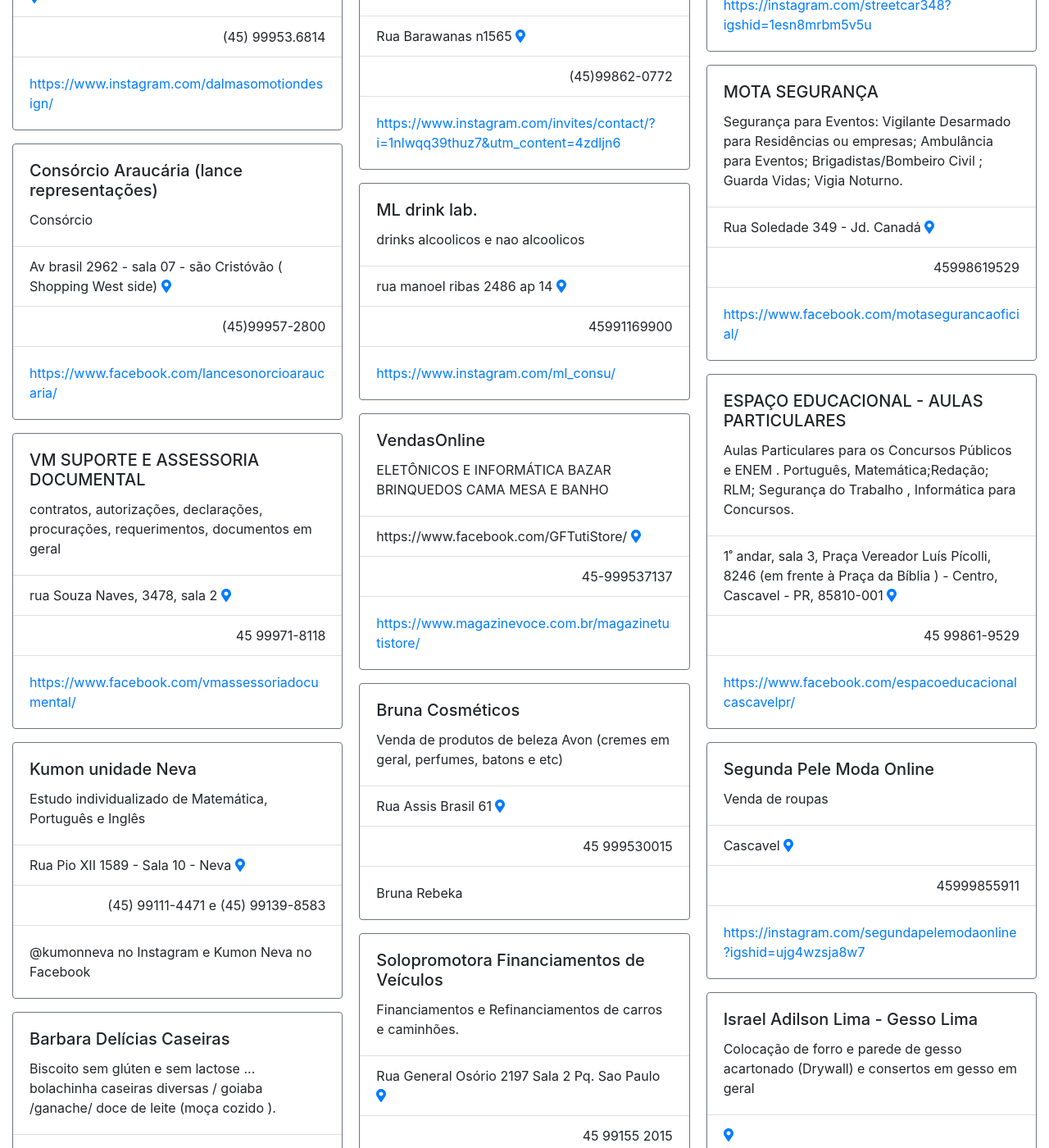
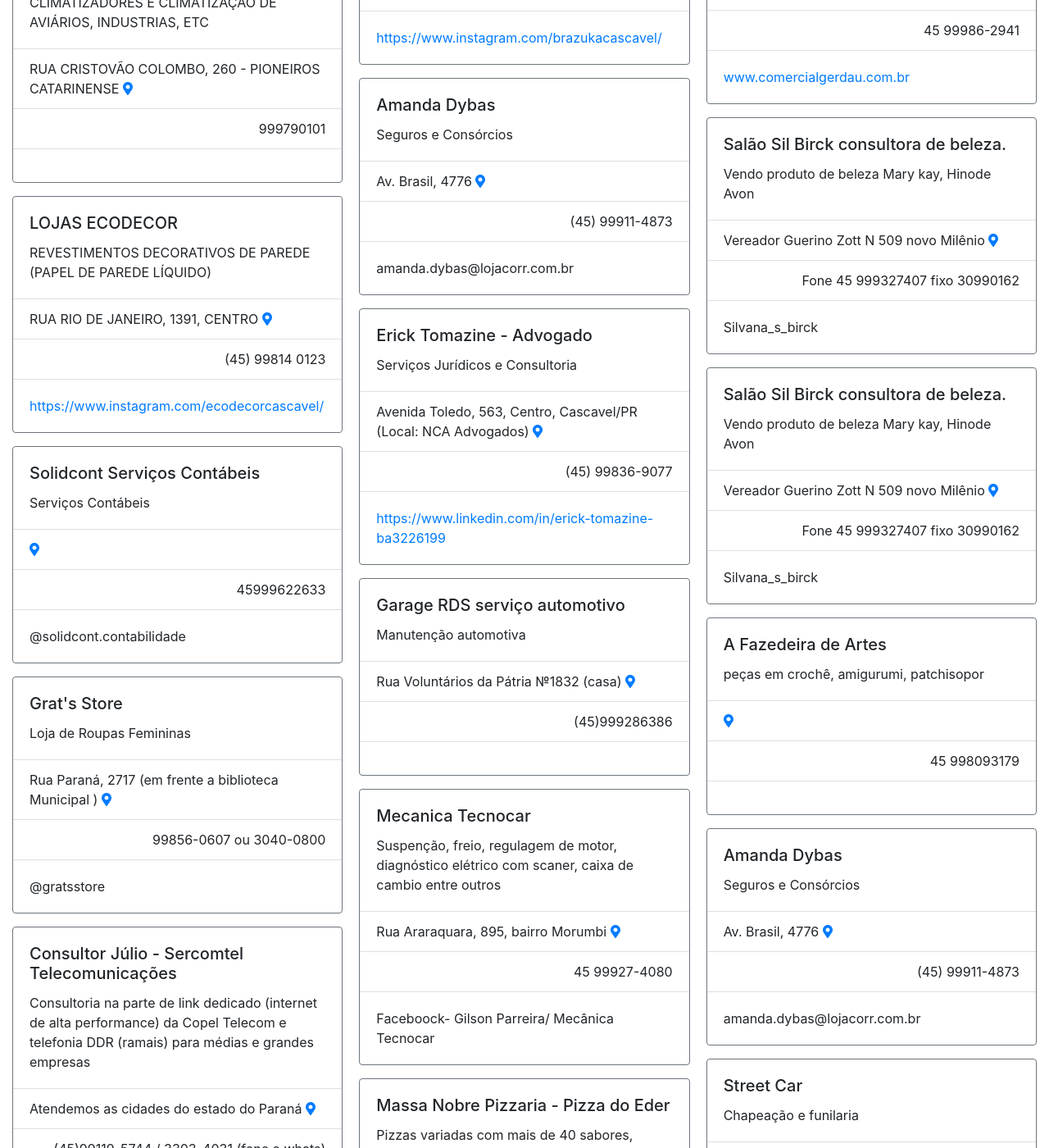
Before and after one commit to tetri/nib_negocio-solidario, a Jekyll site: the page built from index.html, in a window 1280 px wide and 1400 px high, scrolled down 1251 px. Shown: the whole window at 82% size. Built offline with Jekyll 4.4.1, drawn with Linux system fonts in a browser that asks for light colours; nearby versions of some CDN libraries; some of the changed text lies outside the part shown.

Commit message:
atualização de dados

```diff
--- a/_data/negocio-solidario.csv
+++ b/_data/negocio-solidario.csv
@@ -38,8 +38,10 @@
 09/04/2020 22:12:21,ESPAÇO EDUCACIONAL - AULAS PARTICULARES ,"Aulas Particulares para os Concursos Públicos e  ENEM . Português, Matemática;Redação;  RLM; Segurança do Trabalho , Informática para Concursos. ","1˚ andar, sala 3, Praça Vereador Luís Pícolli, 8246 (em frente à  Praça da Bíblia ) - Centro, Cascavel - PR, 85810-001",45 99861-9529 ,NÃO,https://www.facebook.com/espacoeducacionalcascavelpr/,Estou ciente.
 09/04/2020 22:14:52,MOTA SEGURANÇA ,Segurança para Eventos: Vigilante Desarmado  para Residências ou empresas; Ambulância para Eventos; Brigadistas/Bombeiro Civil ; Guarda Vidas; Vigia Noturno.,Rua Soledade 349  - Jd. Canadá ,45998619529,SIM,https://www.facebook.com/motasegurancaoficial/,Estou ciente.
 09/04/2020 22:20:41,Street Car,Chapeação e funilaria,"Rua: Maranhão, 348, Centro",459998035096,SIM,https://instagram.com/streetcar348?igshid=1esn8mrbm5v5u,Estou ciente.
+09/04/2020 22:27:40,Amanda Dybas ,Seguros e Consórcios ,"Av. Brasil,  4776",(45) 99911-4873,SIM,amanda.dybas@lojacorr.com.br,Estou ciente.
 09/04/2020 22:37:45,A Fazedeira de Artes ,"peças em crochê, amigurumi, patchisopor",,45 998093179,SIM,,Estou ciente.
 09/04/2020 22:39:08,Salão Sil Birck consultora de beleza.,"Vendo produto de beleza Mary kay, Hinode Avon",Vereador Guerino Zott N 509 novo Milênio,Fone 45 999327407 fixo 30990162,SIM,Silvana_s_birck,Estou ciente.
+09/04/2020 22:39:22,Salão Sil Birck consultora de beleza.,"Vendo produto de beleza Mary kay, Hinode Avon",Vereador Guerino Zott N 509 novo Milênio,Fone 45 999327407 fixo 30990162,SIM,Silvana_s_birck,Estou ciente.
 09/04/2020 22:40:32,Dauger vendas Gerdau,aços em geral e corte dobra ,"R: Alexandre Gusmão, 1402",45 99986-2941,SIM,www.comercialgerdau.com.br,Estou ciente.
 09/04/2020 22:44:01,Solares Móveis Planejados - Edson Reis Conceição,Marcenaria,Atendimento à domicílio,45 99961-4563,SIM,@solaresmoveisplanejados (instagram) / @edsonreistibiu (facebook),Estou ciente.
 09/04/2020 22:50:32,Jada Confecções,Roupas: Masculino e Feminino,"Rua Presidente Kennedy, 599 Centro",9 9804 0006,SIM,@jadaconfeccoes,Estou ciente.
@@ -115,6 +117,7 @@
 10/04/2020 11:18:16,Daniely Vollmann - Psicóloga para mulheres,Cuido da saúde emocional das mulheres e ajudo a manterem equilíbrio em todas as áreas da vida,"Rua Souza Naves, 3094 - Centro",(45) 99952-5758,SIM,https://www.instagram.com/psicologa.daniely,
 10/04/2020 12:07:54,Solopromotora Financiamentos de Veículos ,Financiamentos e Refinanciamentos de carros e caminhões.,Rua General Osório 2197 Sala 2 Pq. Sao Paulo,45 99155 2015,NÃO,www.solopromotora.com.br,
 10/04/2020 12:12:04,Bruna Cosméticos ,"Venda de produtos de beleza Avon (cremes em geral, perfumes, batons e etc)",Rua Assis Brasil 61,45 999530015,NÃO,Bruna Rebeka ,
+10/04/2020 12:12:20,Bruna Cosméticos ,"Venda de produtos de beleza Avon (cremes em geral, perfumes, batons e etc)",Rua Assis Brasil 61,45 999530015,NÃO,Bruna Rebeka ,
 10/04/2020 14:12:32,VendasOnline,ELETÔNICOS E INFORMÁTICA BAZAR BRINQUEDOS CAMA MESA E BANHO,https://www.facebook.com/GFTutiStore/,45-999537137,SIM,https://www.magazinevoce.com.br/magazinetutistore/,
 10/04/2020 14:41:33,ML drink lab.,drinks alcoolicos e nao alcoolicos ,rua manoel ribas 2486 ap 14,45991169900,SIM,https://www.instagram.com/ml_consu/,
 10/04/2020 14:53:36,Renata Rosa Ateliê,Aluguel de vestidos de festa para madrinhas e convidadas ,Rua Barawanas n1565,(45)99862-0772,NÃO,https://www.instagram.com/invites/contact/?i=1nlwqq39thuz7&utm_content=4zdljn6,
@@ -154,6 +157,7 @@
 12/04/2020 22:05:35,Eco Clean,Higienização De Veiculos a Seco,Cascavel Pr,45999376735,SIM,"Rua Targuinio Joslin Santos,335 Jardim Maria Luiza",
 12/04/2020 23:58:31,Fusion chapeacao e pintura de automoveis,Consertos e pinturas de automóveis ,Rua Cuiabá 4138,45 999294848,NÃO,Google fusion funilaria e pintura,
 13/04/2020 08:51:18,Uniformes e brindes KOPP,"Máscaras em tecido duplo, haste flexivel, abertura inferior entre os dois tecidos para colocar guardanapo, elásticos laterais, ","Rua Cuiabá 2781, esquina com visconde de Guarapuava",45 98803 0001,NÃO,www.brindeskopp.com.br,
+13/04/2020 09:17:17,Granflex marmores e esquadrias ,"Marmores, esquadrias, guarda corpo p escada e sacada, box para banheiro, espelhos e vidros ",Rua 13de Maio 1339 entre a Minas Gerais e Mato Grosso ,30382233,SIM,@granflex ,
 13/04/2020 09:17:38,Granflex marmores e esquadrias ,"Marmores, esquadrias, guarda corpo p escada e sacada, box para banheiro, espelhos e vidros ",Rua 13de Maio 1339 entre a Minas Gerais e Mato Grosso ,30382233,SIM,@granflex ,
 13/04/2020 09:45:31,Condor Estacionamento e Lava Car,"Estacionamento mensal, período e horista. Lava car, limpeza interna e externa, cera, higienização completa, polimento. Lavamos tapetes de empresas e residências. ","Rua João Pessoa,n 93- Centro",(45) 99315536,SIM,,
 13/04/2020 09:58:52,Clarisse de freitas,Sabão de álcool líquido e em pedra,R chopinzinho N70 Parque dos Ipês ,(45)991164673,NÃO,,
@@ -164,3 +168,13 @@
 13/04/2020 11:17:57,Consórcio Araucária (lance representações),Consórcio,Av brasil 2962 - sala 07 - são Cristóvão ( Shopping West side) ,(45)99957-2800,NÃO,https://www.facebook.com/lancesonorcioaraucaria/,
 13/04/2020 11:50:40,Dal'maso Motion Design,Animações publicitárias para redes sociais e TV. ,,(45) 99953.6814,NÃO,https://www.instagram.com/dalmasomotiondesign/,
 13/04/2020 12:14:05,Eliabe Betiato - Advogado,Serviços de assessoria e consultoria jurídica.,"Rua Paraná, n° 3986, sala 3, centro em Cascavel/PR",45 99965-2670,SIM,https://instagram.com/betiatoadvocacia?igshid=eyr3eezkjzwe,
+13/04/2020 13:08:29,CELIA R DIAS CORRETORA DE SEGUROS,SEGUROS( CASA - AUTOMOVEIS- VIDA )/CONSORCIO/ FINANCIAMENTO DE AUTOMÓVEIS/,RUA SOUZA NAVES 4081,4599242159,SIM,,
+13/04/2020 13:10:33,JLB Ind. Com. Enxovais Ltda,"Máscaras em tecido / Enxoval para cama, mesa e decoração para lojas de preço único / Matelassê  ","Manoel Ribas, 740",45 991359340,NÃO,,
+13/04/2020 13:24:21,Delícias da Rô,Bolos recheados decorados/bolachas caseiras,Bairro Canadá,45 999729104,SIM,Facebook Rosângela Ranzi/Instagram delicias__da__ro/Google Delícias da Rô,
+13/04/2020 13:46:00,Consultor Júlio - Sercomtel Telecomunicações,Consultoria na parte de link dedicado (internet de alta performance) da Copel Telecom e telefonia DDR (ramais) para médias e grandes empresas,Atendemos as cidades do estado do Paraná,(45)99119-5744 / 3303-4031 (fone e whats),NÃO,@juliocezarmattosm,
+13/04/2020 14:04:08,Grat's  Store,Loja de Roupas Femininas,"Rua Paraná, 2717
+(em frente a biblioteca Municipal )",99856-0607 ou 3040-0800,SIM,@gratsstore ,
+13/04/2020 14:31:49,Solidcont Serviços Contábeis,Serviços Contábeis,,45999622633,NÃO,@solidcont.contabilidade,
+13/04/2020 14:35:03,LOJAS ECODECOR,REVESTIMENTOS DECORATIVOS DE PAREDE (PAPEL DE PAREDE LÍQUIDO),"RUA RIO DE JANEIRO, 1391, CENTRO",(45) 99814 0123 ,SIM,https://www.instagram.com/ecodecorcascavel/,
+13/04/2020 15:19:41,JULIANO,"PLACAS EVAPORATIVAS (COLMÉIAS), PARA CLIMATIZADORES E CLIMATIZAÇÃO DE AVIÁRIOS, INDUSTRIAS, ETC","RUA CRISTOVÃO COLOMBO, 260 - PIONEIROS CATARINENSE",999790101,NÃO,,
+13/04/2020 15:33:34,Encantare artes ,"Caneca,camiseta, máscara,casinha de boneca,chaveiro,porta retrato,e vários produtos q posso personalizar com sua logo ou estampa de sua preferência,também temos roupas femininas e moda executiva",Rua Áustria 799 ,45999755732,SIM,Jd Veneza,
--- a/_layouts/default.html
+++ b/_layouts/default.html
@@ -26,7 +26,8 @@
   </style>
 
   <nav class="navbar navbar-dark bg-primary">
-    <span class="navbar-text">Se tiverem amor uns pelos outros, todos saberão que vocês são meus discípulos. <strong>João 13:35</strong></span>
+    <!--<span class="navbar-text">Se tiverem amor uns pelos outros, todos saberão que vocês são meus discípulos. <strong>João 13:35</strong></span>//-->
+    <span class="navbar-text">Portanto, enquanto temos oportunidade, façamos o bem a todos, especialmente aos da família da fé. <strong>Gálatas 6:10</strong></span>
   </nav>
 
   <div class="container-fluid">
@@ -46,7 +47,6 @@
       </p>
     </div>
 
-
     <div class="alert alert-danger alert-dismissible fade show" role="alert">
       <strong>ATENÇÃO!</strong> Qualquer produto ou serviço comprado de qualquer fornecedor divulgado nesta página é
       um negócio realizado exclusivamente entre comprador e fornecedor, não gerando qualquer responsabilidade para a
@@ -58,19 +58,16 @@
     </div>
 
     <a name="search"></a>
-    <div class="row justify-content-center">
+    <div class="row justify-content-center" style="margin-bottom: 1rem;">
       <div class="col-12">
         <form class="card card-sm" action="{{ "/search.html#search" | absolute_url }}" method="get">
           <div class="card-body row no-gutters align-items-center">
-            <div class="col-auto">
-              <i class="fas fa-search h4 text-body"></i>
-            </div>
             <div class="col">
               <input id="search-box" name="query" class="form-control form-control-lg form-control-borderless"
                 type="search" placeholder="Pesquise por nome ou produtos" aria-label="Pesquise por nome ou produtos">
             </div>
             <div class="col-auto">
-              <button class="btn btn-lg btn-success" type="submit">Pesquisar</button>
+              <button class="btn btn-lg btn-success" type="submit"><i class="fas fa-search"></i> Pesquisar</button>
             </div>
           </div>
         </form>
--- a/index.html
+++ b/index.html
@@ -24,6 +24,17 @@
             <blockquote class="blockquote mb-0">
                 <p>Alegrem-se sempre no Senhor. Novamente direi: Alegrem-se!</p>
                 <footer class="blockquote-footer text-white">Filipenses 4:4
+                </footer>
+            </blockquote>
+        </div>
+    </div>
+    {% endif %}
+    {% if forloop.index == 50 %}
+    <div class="card text-white bg-primary mb-3">
+        <div class="card-body">
+            <blockquote class="blockquote mb-0">
+                <p>Se tiverem amor uns pelos outros, todos saberão que vocês são meus discípulos.</p>
+                <footer class="blockquote-footer text-white">João 13:35
                 </footer>
             </blockquote>
         </div>
```
Also changed, not shown: 1 other file.
